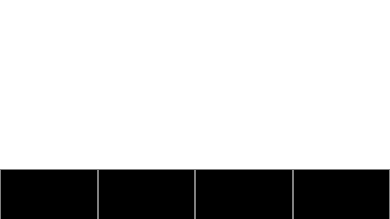
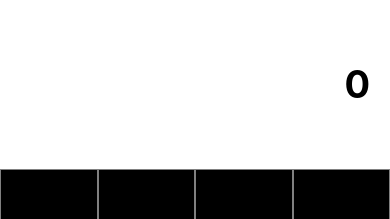
Before and after one commit to mfalthaw/ReactCalculator, a React Native app: screen / in a window 390 px wide. Shown: the top 219 px of the page. Built offline with nearby package versions, Linux system fonts and the light colour scheme.

Commit message:
init state and display value

```diff
--- a/src/ReactCalculator.js
+++ b/src/ReactCalculator.js
@@ -13,6 +13,12 @@ const inputButtons = [
 ];
 
 export default class ReactCalculator extends React.Component {
+
+  constructor(props) {
+    super(props);
+
+    this.state = { inputValue: 0 };
+  }
 
   _onInputButtonPressed(input) {
     alert(input);
@@ -39,9 +45,11 @@ export default class ReactCalculator extends React.Component {
   render() {
     return (
       <View style={styles.container}>
-        <View style={styles.display}></View>
+        <View style={styles.display}>
+          <Text style={styles.displayText}>{this.state.inputValue}</Text>
+        </View>
         <View style={styles.input}>
-        {this._renderInputButtons()}
+          {this._renderInputButtons()}
         </View>
       </View>
     );
--- a/src/Styles.js
+++ b/src/Styles.js
@@ -7,6 +7,14 @@ const styles = StyleSheet.create({
   display: {
     flex: 2,
     backgroundColor: 'white',
+    justifyContent: 'center',
+  },
+  displayText: {
+    color: 'black',
+    fontSize: 38,
+    fontWeight: 'bold',
+    textAlign: 'right',
+    padding: 20,
   },
   input: {
     flex: 8,
```
